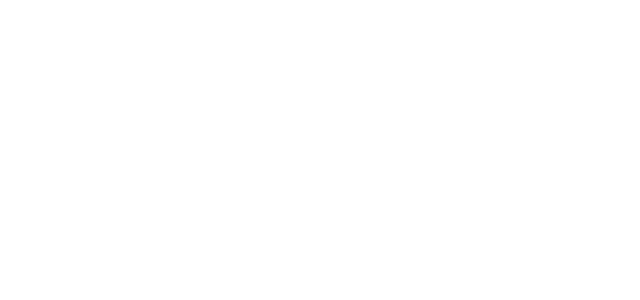
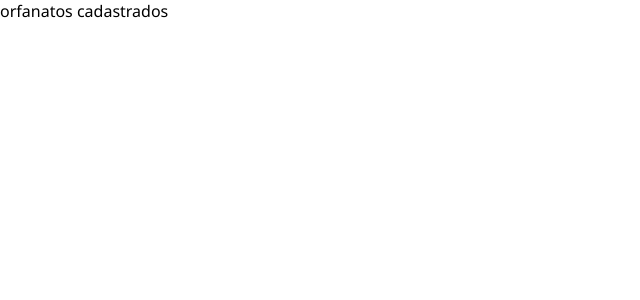
Before and after one commit to die-goncalves/happy_2.0.frontend, a React (Create React App) app: page /dashboard/registered in a window 1280 px wide. Shown: the top 300 px of the page, without its empty margins (0-640 px from the left). Built offline with nearby package versions, Linux system fonts and the light colour scheme.

Commit message:
Create dashboard/registered page
Create a route and add a sample text to the page without styling.

```diff
--- a/src/routes.tsx
+++ b/src/routes.tsx
@@ -6,6 +6,7 @@ import Mappage from "./screens/Map";
 import Createpage from "./screens/Create";
 import Successpage from "./screens/Success";
 import Loginpage from "./screens/dashboard/Login";
+import Registeredpage from "./screens/dashboard/Registered";
 
 function Routes() {
   return (
@@ -16,6 +17,7 @@ function Routes() {
         <Route exact path="/map/create" component={Createpage} />
         <Route exact path="/map/create/success" component={Successpage} />
         <Route exact path="/dashboard/login" component={Loginpage} />
+        <Route exact path="/dashboard/registered" component={Registeredpage} />
       </Switch>
     </BrowserRouter>
   );
--- /dev/null
+++ b/src/screens/dashboard/Registered/index.tsx
@@ -0,0 +1,7 @@
+import React from "react";
+
+function Registeredpage() {
+  return <div>orfanatos cadastrados</div>;
+}
+
+export default Registeredpage;
```
